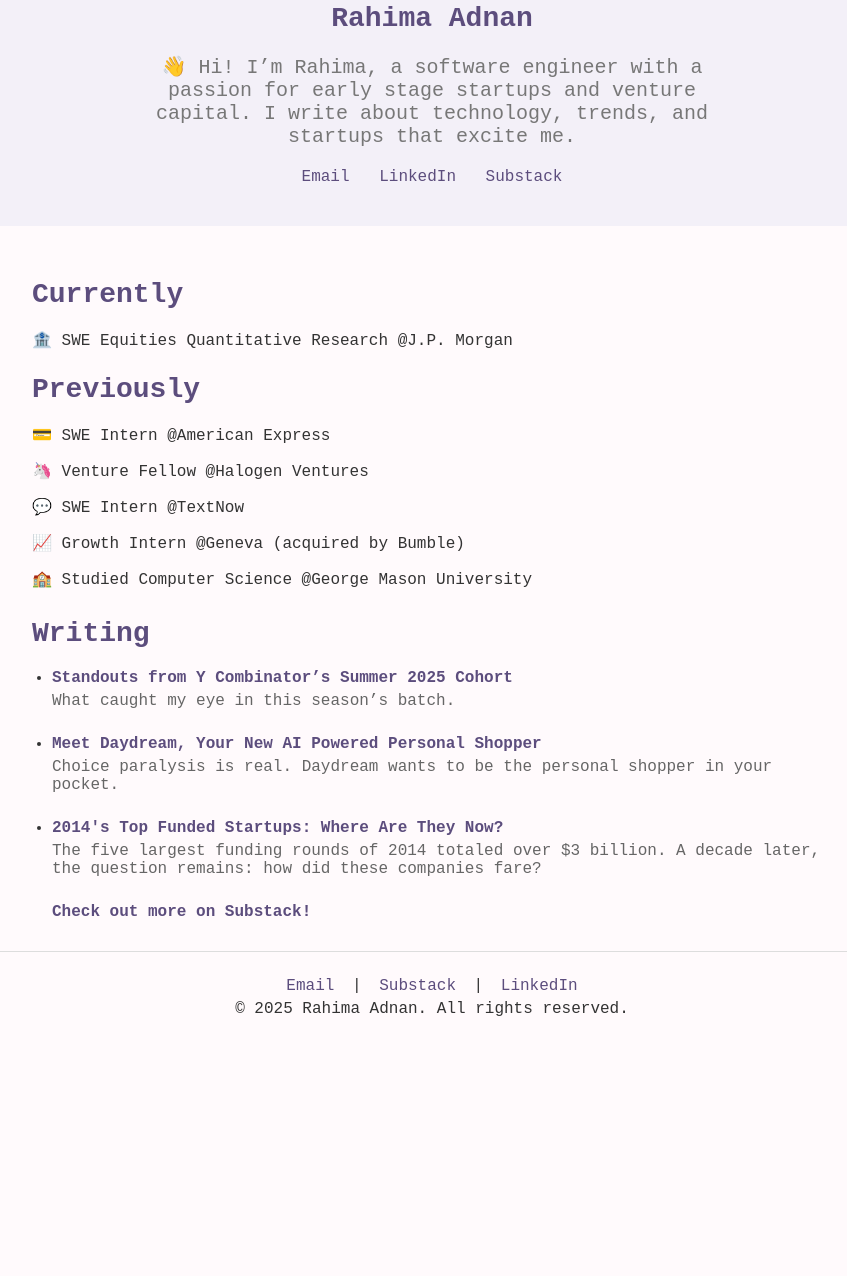
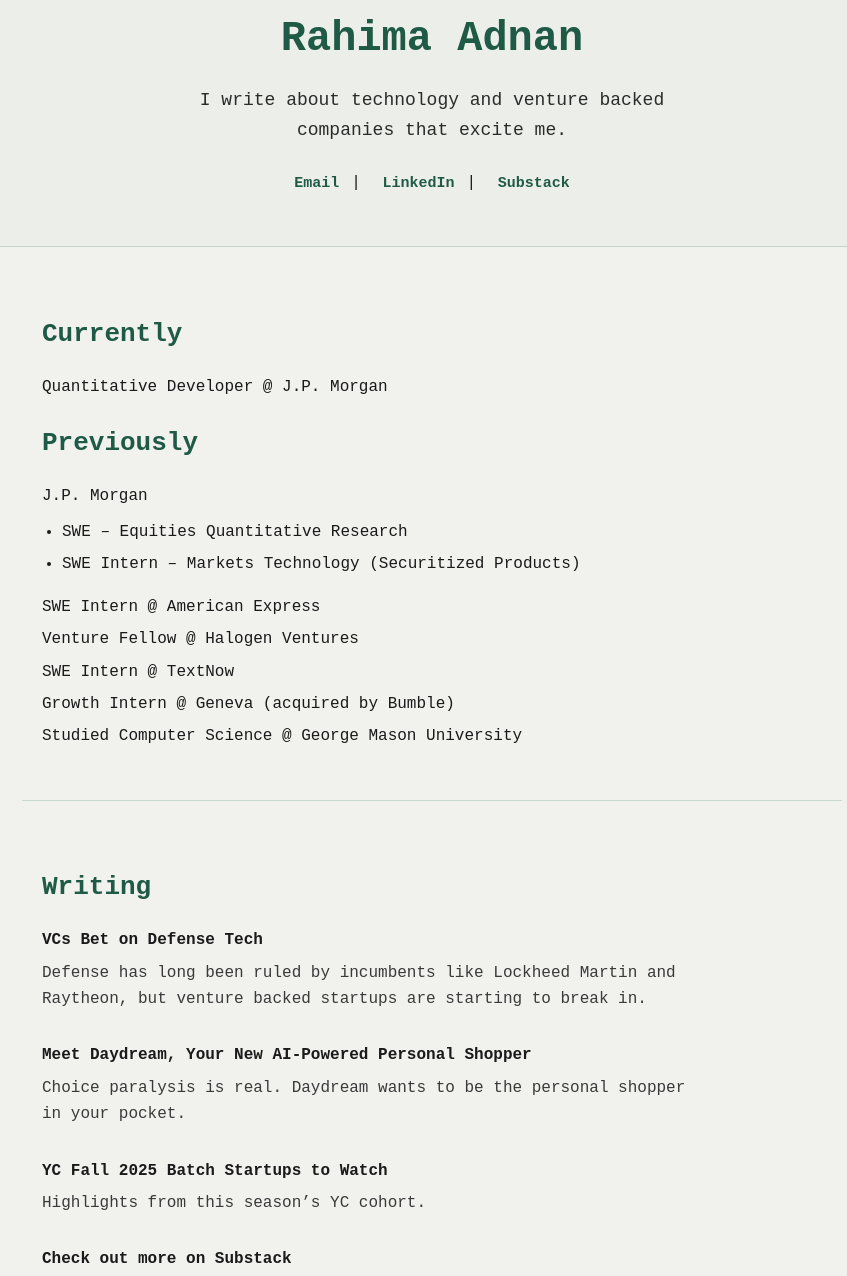
Before and after one commit to rahimaadnan/rahimaadnan.github.io, a plain HTML site: page index.html in a window 1280 px wide. Shown: the part 120-1396 px from the top of the page, without its empty margins (208-1055 px from the left). Before the commit the page ends 1163 px from the top, so only its background shows below. Drawn offline with Linux system fonts and the light colour scheme.

Commit message:
jan 2026

```diff
--- a/index.html
+++ b/index.html
@@ -6,152 +6,142 @@
   <meta name="viewport" content="width=device-width, initial-scale=1" />
   <title>Rahima Adnan</title>
   <link rel="icon" type="image/png" href="tab icon.jpeg" />
+
   <style>
     body {
-      font-family: 'Courier New', Courier, monospace;
+      font-family: "Courier New", Courier, monospace;
       margin: 0;
       padding: 0;
-      background-color: #fffafc;
-      color: #333;
+      background-color: #f1f2ee;
+      color: #1a1a1a;
+      line-height: 1.65;
     }
 
     header {
       text-align: center;
-      padding: 100px 20px 40px;
-      background-color: #f3f0f8;
+      padding: 90px 20px 50px;
+      background-color: #ecefe9;
+      color: #1a1a1a;
+      border-bottom: 1px solid #c3d2c8;
     }
 
-    header h1 {
-      font-size: 48px;
-      margin-bottom: 10px;
-    }
-
-    .typewriter {
-      display: inline-block;
-      overflow: hidden;
-      border-right: 2px solid #5c4d7d;
-      white-space: nowrap;
-      animation: typing 3s steps(30, end), blink-caret 0.75s step-end infinite;
-    }
-
-    @keyframes typing {
-      from {
-        width: 0;
-      }
-
-      to {
-        width: 100%;
-      }
-    }
-
-    @keyframes blink-caret {
-      from,
-      to {
-        border-color: transparent;
-      }
-
-      50% {
-        border-color: #5c4d7d;
-      }
+    header h2 {
+      font-size: 42px;
+      margin-bottom: 12px;
+      font-weight: 600;
     }
 
     header p {
-      font-size: 20px;
-      color: #777;
-      max-width: 600px;
-      margin: 0 auto 20px;
-    }
-
-    .header-links {
-      margin-top: 10px;
+      font-size: 18px;
+      max-width: 560px;
+      margin: 0 auto 24px;
+      color: #2b2b2b;
     }
 
     .header-links a {
-      margin: 0 10px;
-      color: #5c4d7d;
+      margin: 0 12px;
       text-decoration: none;
-      font-size: 16px;
+      font-size: 15px;
+      font-weight: 600;
+      color: #1f5a46;
+    }
+
+    .header-links a:hover {
+      color: #143d30;
     }
 
     section {
-      padding: 30px 20px;
-      max-width: 800px;
+      padding: 44px 20px;
+      max-width: 780px;
       margin: 0 auto;
+      border-bottom: 1px solid #c9d7ce;
+    }
+
+    h2 {
+      font-size: 26px;
+      margin-bottom: 18px;
+      color: #1f5a46;
+      font-weight: 600;
+    }
+
+    p {
+      margin: 6px 0;
+    }
+
+    ul {
+      margin-top: 10px;
+      padding-left: 20px;
+    }
+
+    li {
+      margin-bottom: 6px;
     }
 
     #writing {
-      padding-top: 0;
-      margin-top: -40px;
-      padding-bottom: 0;
-    }
-
-    h2 {
-      font-size: 28px;
-      margin-bottom: 20px;
-      color: #5c4d7d;
+      border-bottom: none;
     }
 
     .writing-entry {
-      margin-bottom: 30px;
-      padding-left: 20px;
+      list-style: none;
+      padding-left: 0;
     }
 
-
     .writing-entry li {
-      margin-bottom: 25px;
+      margin-bottom: 30px;
     }
 
     .writing-entry a {
-      color: #5c4d7d;
       text-decoration: none;
-      font-weight: bold;
+      font-weight: 600;
+      color: #1a1a1a;
+    }
+
+    .writing-entry a:hover {
+      color: #1f5a46;
     }
 
     .writing-entry p {
-      margin: 5px 0 0;
-      color: #666;
+      margin-top: 6px;
+      color: #3a3a3a;
+      max-width: 650px;
     }
 
-
-    .writing-entry li.no-bullet {
-      list-style: none;
-      margin-left: 0;
-      padding-left: 0;
-      margin-bottom: 0;
+    .no-bullet {
+      margin-top: 10px;
     }
 
     footer {
       width: 100%;
-      background-color: #fffafc;
-      padding: 20px 0;
+      background-color: #ecefe9;
+      padding: 26px 0;
       text-align: center;
-      font-family: 'Courier New', monospace;
-      color: #333;
-      border-top: 1px solid #ddd;
-    }
-
-    footer p {
-      margin: 5px 0;
+      color: #1a1a1a;
+      font-size: 14px;
+      border-top: 1px solid #c3d2c8;
     }
 
     footer a {
-      color: #5c4d7d;
       text-decoration: none;
       margin: 0 8px;
+      color: #1f5a46;
+      font-weight: 600;
+    }
+
+    footer a:hover {
+      color: #143d30;
     }
 
     @media (max-width: 600px) {
-      header h1 {
-        font-size: 36px;
+      header h2 {
+        font-size: 32px;
       }
 
-      header p,
-      footer p {
+      header p {
         font-size: 16px;
       }
 
       h2 {
-        font-size: 24px;
+        font-size: 22px;
       }
     }
   </style>
@@ -161,49 +151,60 @@
 
   <header>
     <h2>Rahima Adnan</h2>
-    <p>👋 Hi! I’m Rahima, a software engineer with a passion for early stage startups and venture capital. I write about technology, trends, and startups that excite me. </p>
+    <p>I write about technology and venture backed companies that excite me.</p>
+
     <div class="header-links">
-      <a href="mailto:hello@rahimaadnan.com" target="_blank" rel="noopener noreferrer">Email</a>
-      <a href="https://www.linkedin.com/in/rahimaadnan/" target="_blank" rel="noopener noreferrer">LinkedIn</a>
-      <a href="https://rahimaadnan.substack.com/" target="_blank" rel="noopener noreferrer">Substack</a>
+      <a href="mailto:hello@rahimaadnan.com">Email</a>|
+      <a href="https://www.linkedin.com/in/rahimaadnan/" target="_blank">LinkedIn</a>|
+      <a href="https://rahimaadnan.substack.com/" target="_blank">Substack</a>
     </div>
   </header>
 
   <section id="about">
     <h2>Currently</h2>
-    <p>🏦 SWE Equities Quantitative Research @J.P. Morgan</p>
+    <p>Quantitative Developer @ J.P. Morgan</p>
+
     <h2>Previously</h2>
-    <p>💳 SWE Intern @American Express</p>
-    <p>🦄 Venture Fellow @Halogen Ventures</p>
-    <p>💬 SWE Intern @TextNow</p>
-    <p>📈 Growth Intern @Geneva (acquired by Bumble)</p>
-    <p>🏫 Studied Computer Science @George Mason University</p>
+    <p>J.P. Morgan</p>
+    <ul>
+      <li>SWE – Equities Quantitative Research</li>
+      <li>SWE Intern – Markets Technology (Securitized Products)</li>
+    </ul>
+
+    <p>SWE Intern @ American Express</p>
+    <p>Venture Fellow @ Halogen Ventures</p>
+    <p>SWE Intern @ TextNow</p>
+    <p>Growth Intern @ Geneva (acquired by Bumble)</p>
+    <p>Studied Computer Science @ George Mason University</p>
   </section>
 
   <section id="writing">
     <h2>Writing</h2>
     <ul class="writing-entry">
       <li>
-        <a href="https://open.substack.com/pub/rahimaadnan/p/standouts-from-y-combinators-summer?r=3mebye&utm_campaign=post&utm_medium=web&showWelcomeOnShare=false" target="_blank" rel="noopener noreferrer">
-          Standouts from Y Combinator’s Summer 2025 Cohort
+        <a href="https://open.substack.com/pub/rahimaadnan/p/vcs-bet-on-defense-tech" target="_blank">
+          VCs Bet on Defense Tech
         </a>
-        <p>What caught my eye in this season’s batch.</p>
+        <p>Defense has long been ruled by incumbents like Lockheed Martin and Raytheon, but venture backed startups are starting to break in.</p>
       </li>
+
       <li>
-        <a href="https://open.substack.com/pub/rahimaadnan/p/meet-daydream-your-new-ai-powered?r=3mebye&utm_campaign=post&utm_medium=web&showWelcomeOnShare=false" target="_blank" rel="noopener noreferrer">
-          Meet Daydream, Your New AI Powered Personal Shopper
+        <a href="https://open.substack.com/pub/rahimaadnan/p/meet-daydream-your-new-ai-powered" target="_blank">
+          Meet Daydream, Your New AI-Powered Personal Shopper
         </a>
         <p>Choice paralysis is real. Daydream wants to be the personal shopper in your pocket.</p>
       </li>
+
       <li>
-        <a href="https://open.substack.com/pub/rahimaadnan/p/2014s-top-funded-startups-where-are-983?r=3mebye&utm_campaign=post&utm_medium=web&showWelcomeOnShare=false" target="_blank" rel="noopener noreferrer">
-          2014's Top Funded Startups: Where Are They Now?
+        <a href="https://open.substack.com/pub/rahimaadnan/p/yc-fall-2025-cohort-startups-to-watch" target="_blank">
+          YC Fall 2025 Batch Startups to Watch
         </a>
-        <p>The five largest funding rounds of 2014 totaled over $3 billion. A decade later, the question remains: how did these companies fare?</p>
+        <p>Highlights from this season’s YC cohort.</p>
       </li>
+
       <li class="no-bullet">
-        <a href="https://rahimaadnan.substack.com/" target="_blank" rel="noopener noreferrer">
-          Check out more on Substack!
+        <a href="https://rahimaadnan.substack.com/" target="_blank">
+          Check out more on Substack
         </a>
       </li>
     </ul>
@@ -211,13 +212,12 @@
 
   <footer>
     <p>
-      <a href="mailto:hello@rahimaadnan.com" target="_blank" rel="noopener noreferrer">Email</a> |
-      <a href="https://rahimaadnan.substack.com/" target="_blank" rel="noopener noreferrer">Substack</a> |
-      <a href="https://www.linkedin.com/in/rahimaadnan/" target="_blank" rel="noopener noreferrer">LinkedIn</a>
+      <a href="mailto:hello@rahimaadnan.com">Email</a> |
+      <a href="https://www.linkedin.com/in/rahimaadnan/">LinkedIn</a>|
+      <a href="https://rahimaadnan.substack.com/">Substack</a>
     </p>
-    <p>© 2025 Rahima Adnan. All rights reserved.</p>
+    <p>© 2026 Rahima Adnan. All rights reserved.</p>
   </footer>
 
 </body>
-
 </html>
```
Also changed, not shown: 1 other file.
